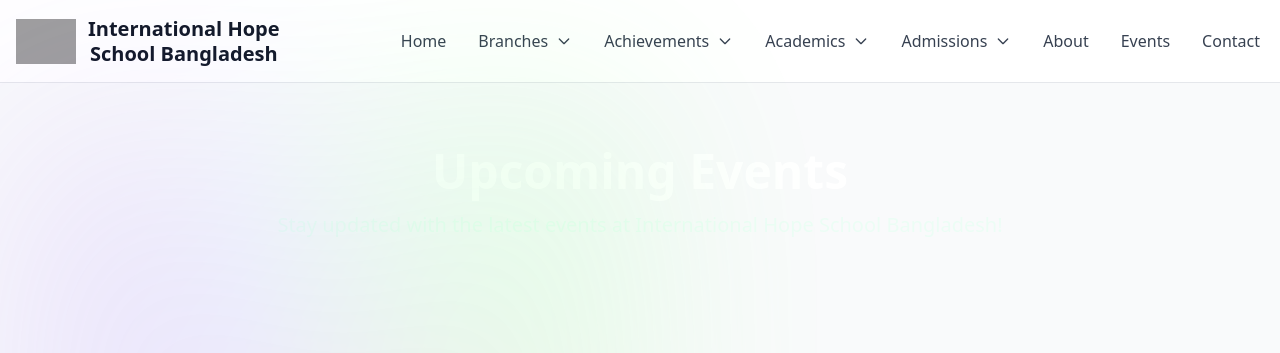
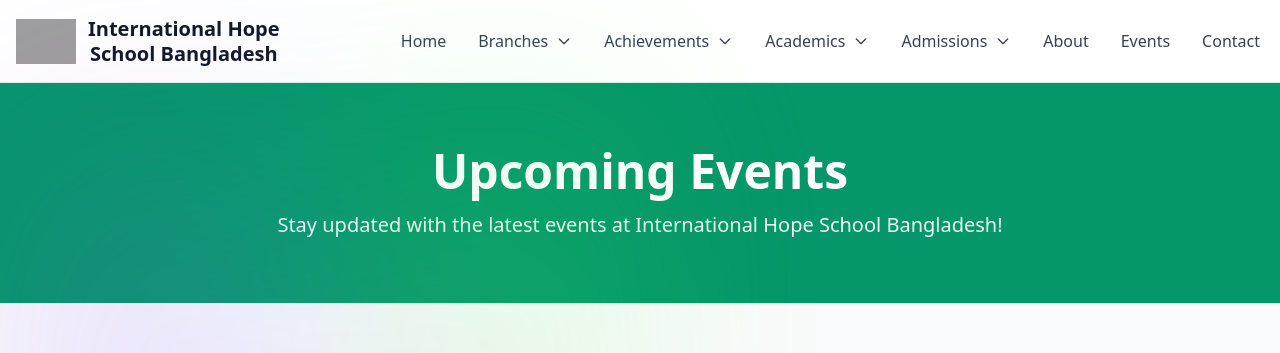
Before and after one commit to salahakramfuad/IHSB, a Next.js app: page /events in a window 1280 px wide. Shown: the top 353 px of the page. Built offline with nearby package versions, Linux system fonts and the light colour scheme; grey boxes are pictures that could not be loaded.

Commit message:
Update EventsPage component to change Section background color from 'primary-green' to 'green' and add a class for improved styling.

```diff
--- a/app/events/page.tsx
+++ b/app/events/page.tsx
@@ -76,7 +76,7 @@
 export default function EventsPage() {
   return (
     <main className='min-h-screen bg-gray-50'>
-      <Section background='primary-green'>
+      <Section background='green' className='bg-primary-green-600'>
         <div className='max-w-4xl mx-auto text-center text-white'>
           <h1 className='text-4xl md:text-5xl font-bold mb-4'>
             Upcoming Events
```
